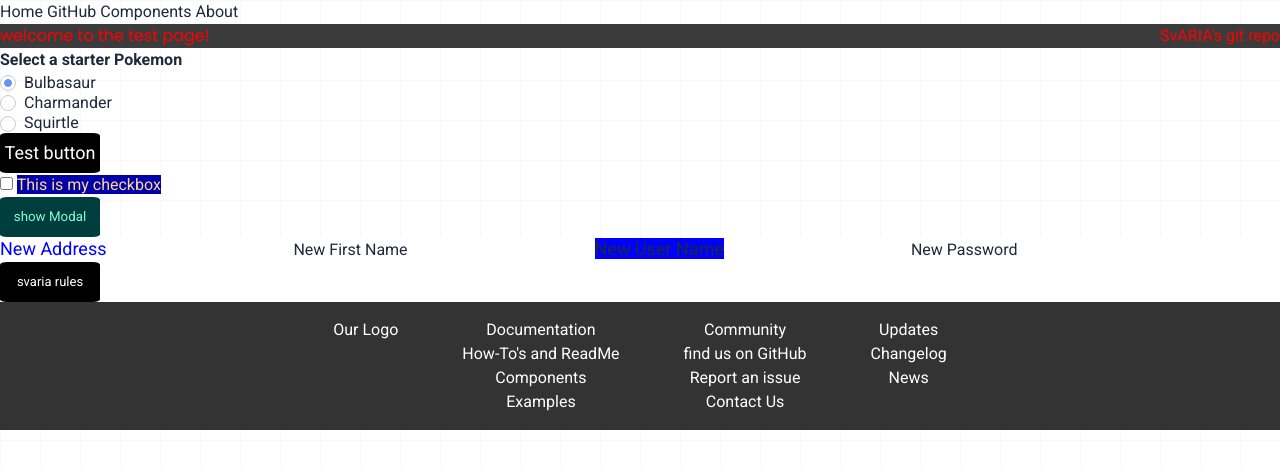
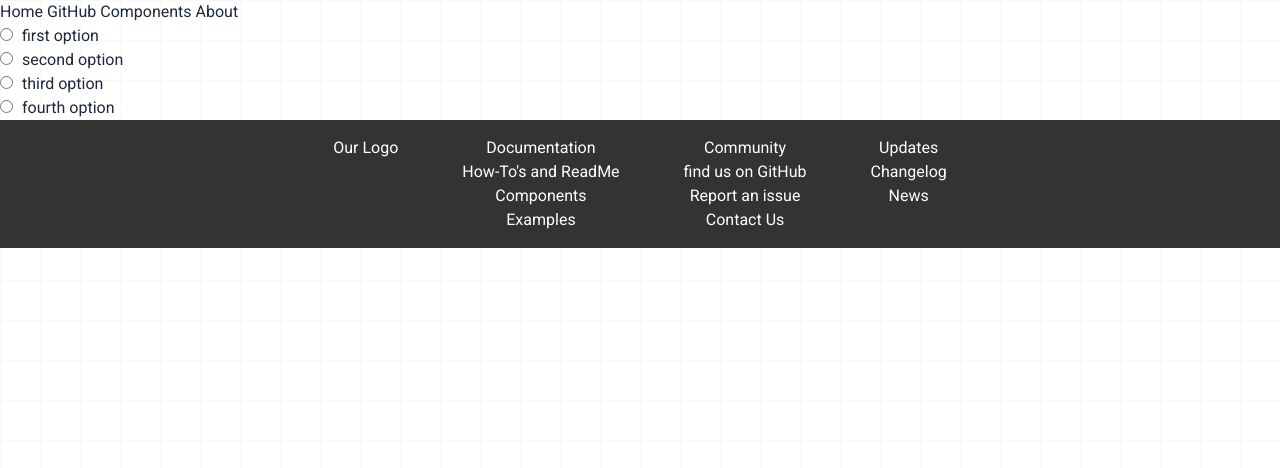
Before and after one commit to oslabs-beta/SvARIA, a SvelteKit app: page /testPage in a window 1280 px wide. Shown: the top 468 px of the page. Built offline with nearby package versions, Linux system fonts and the light colour scheme.

Commit message:
radioGroup component done

```diff
--- a/src/lib/RadioButton.svelte
+++ /dev/null
@@ -1,144 +0,0 @@
-<script>
-    export let options;
-    export let legend;
-    export let userSelected = options[0].value;
-    export let fontSize = 16;
-    export let flexDirection = 'column'
-
-    const uniqueID = Math.floor(Math.random() * 100)
-
-    const slugify = (str = "") =>
-      str.toLowerCase().replace(/ /g, "-").replace(/\./g, "");
-</script>
-
-    <div role="radiogroup"
-        class="group-container"
-        aria-labelledby={`label-${uniqueID}`}
-        style="font-size:{fontSize}px; flex-direction:{flexDirection}"
-        id={`group-${uniqueID}`}>
-        <div class="legend" id={`label-${uniqueID}`}>{legend}</div>
-    {#each options as { value, label }}
-      <input
-        class="sr-only"
-        type="radio"
-        id={slugify(label)}
-        bind:group={userSelected}
-        value={value} />
-      <label for={slugify(label)}> {label} </label>
-    {/each}
-  </div>
-
-  <style>
-              :root {
-          --accent-color: CornflowerBlue;
-          --gray: #ccc;
-      }
-
-     .group-container {
-        border-radius: 2px;
-        display: flex;
-        flex-direction: row;
-      }
-
-    .legend {
-      font-weight: bold;
-    }
-    label {
-      user-select: none;
-      line-height: 1.2em;
-    }
-
-    .sr-only {
-      position: absolute;
-      clip: rect(1px, 1px, 1px, 1px);
-      padding: 0;
-      border: 0;
-      height: 1px;
-      width: 1px;
-      overflow: hidden;
-    }
-
-    input[type="radio"] {
-      position: absolute;
-    }
-
-    input[type="radio"] + label {
-      display: block;
-      position: relative;
-      text-align: left;
-    }
-
-    input[type="radio"] + label::before {
-        content: "";
-        position: relative;
-        display: inline-block;
-        margin-right: 0.5em;
-        width: 1em;
-        height: 1em;
-        background: transparent;
-        border: 1px solid var(--gray, #ccc);
-        border-radius: 50%;
-        top: 0.2em;
-    }
-
-    input[type="radio"]:checked + label::before {
-      border: 1px solid var(--gray, #ccc);
-      border-radius: 50%;
-    }
-
-    input[type="radio"] + label::after {
-      content: "";
-      position: absolute;
-      display: inline-block;
-      width: 0.5em;
-      height: 0.5em;
-      top: 0.45em;
-      left: 0.25em;
-      background: var(--accent-color, #282828);
-      border: 1px solid var(--accent-color, #282828);
-      border-radius: 50%;
-      transform: scale(0);
-    }
-
-    input[type="radio"]:checked + label::after {
-      opacity: 1;
-      transform: scale(1);
-    }
-
-    input[type="radio"]:focus + label::before {
-      box-shadow: 0 0 0 1px var(--accent-color, #282828);
-      border-radius: 50%;
-    }
-
-    input[type="radio"]:disabled + label {
-      color: darken(var(--gray, #ccc), 10);
-    }
-
-    input[type="radio"]:disabled + label::before {
-      background: var(--gray, #ccc);
-    }
-    /* gravy */
-
-
-    input[type="radio"] + label::before {
-        transition: background 0.3s ease-out;
-    }
-
-    input[type="radio"]:checked + label::before {
-      transition: background 0.3s ease-in;
-    }
-
-    input[type="radio"] + label::after {
-      transition: transform 0.2s ease-out;
-    }
-
-    input[type="radio"]:checked + label::after {
-      transition: transform 0.2s ease-in;
-    }
-
-    input[type="radio"]:focus + label::before {
-      box-shadow: 0 0px 8px var(--accent-color, #282828);
-      border-radius: 50%;
-    }
-
-  </style>
--- /dev/null
+++ b/src/lib/RadioGroup.svelte
@@ -0,0 +1,29 @@
+<script>
+    import { ariaLabelcheck, colorContrastCheck } from './ARIAchecks.js'
+    import { writable } from 'svelte/store';
+    export let options;
+    export let ariaLabel;
+    export let id = '';
+    export let style = '';
+    export let className = 'radio-group'
+    export let selectedOption;
+</script>
+
+<div use:ariaLabelcheck={2} use:colorContrastCheck {id} aria-label={ariaLabel} class={className} {style} {options}>
+    {#each options as option, index}
+    <label class='radioItem'>
+        <input type="radio" bind:group={selectedOption} value={option} id={`radio-`+index} role="radio" aria-checked={selectedOption === option} tabindex={index + 1}>
+        {option}
+    </label>
+    {/each}
+</div>
+
+<style>
+    .radio-group {
+        display: flex;
+        flex-direction: column;
+    }
+    input[type="radio"] {
+        margin-right: 5px;
+    }
+</style>
--- a/src/routes/testPage/+page.svelte
+++ b/src/routes/testPage/+page.svelte
@@ -1,25 +1,12 @@
 <!-- use this page to test out components with URL "/testPage" -->
 
 <script>
-	import RadioButton from '$lib/RadioButton.svelte';
+	import RadioGroup from '$lib/RadioGroup.svelte';
 	import Checkbox from '$lib/input_types/Checkbox.svelte';
 	import Button from '../../lib/Button.svelte';
 	import Modal from '$lib/Modal.svelte';
 	import Form from '$lib/input_types/Form.svelte';
 	import Nav from '$lib/navigation/Navigation.svelte';
-
-	let radioValue;
-
-	const options = [{
-		value: 'green',
-		label: 'Bulbasaur',
-	}, {
-		value: 'red',
-		label: 'Charmander',
-	}, {
-		value: 'blue',
-		label: 'Squirtle',
-	}]
 
 	function handleClick() {
 		console.log('button clicked');
@@ -67,16 +54,18 @@
 	// 		tabLabelId: 'label-1'
 	// 	}
 	// ];
+
+	let options = ['first option', 'second option', 'third option', 'fourth option'];
 </script>
 
 <title>Our testing page</title>
 
-<Nav heading="welcome to the test page!" link={navElem} id="newID" style="color: red"></Nav>
+<!-- <Nav heading="welcome to the test page!" link={navElem} id="newID" style="color: red"></Nav> -->
 
 <div class="testDiv">
-	<RadioButton {options} fontSize={16} legend='Select a starter Pokemon' bind:userSelected={radioValue} />
+	<RadioGroup options={options} id="radio" ariaLabel="Radio Selector"/>
 	<!-- your component goes here -->
-	<Button id="button" ariaLabel="test aria label" on:click={handleClick} content="Test button" />
+	<!-- <Button id="button" ariaLabel="test aria label" on:click={handleClick} content="Test button" />
 	<br />
 	<Checkbox
 		inputId="checkboxInput"
@@ -109,7 +98,7 @@
 		submitButtonId="submitButton11"
 		formId="form"
 		ariaLabel="User Information Form"
-	/>
+	/> -->
 </div>
 
 <style>
```
